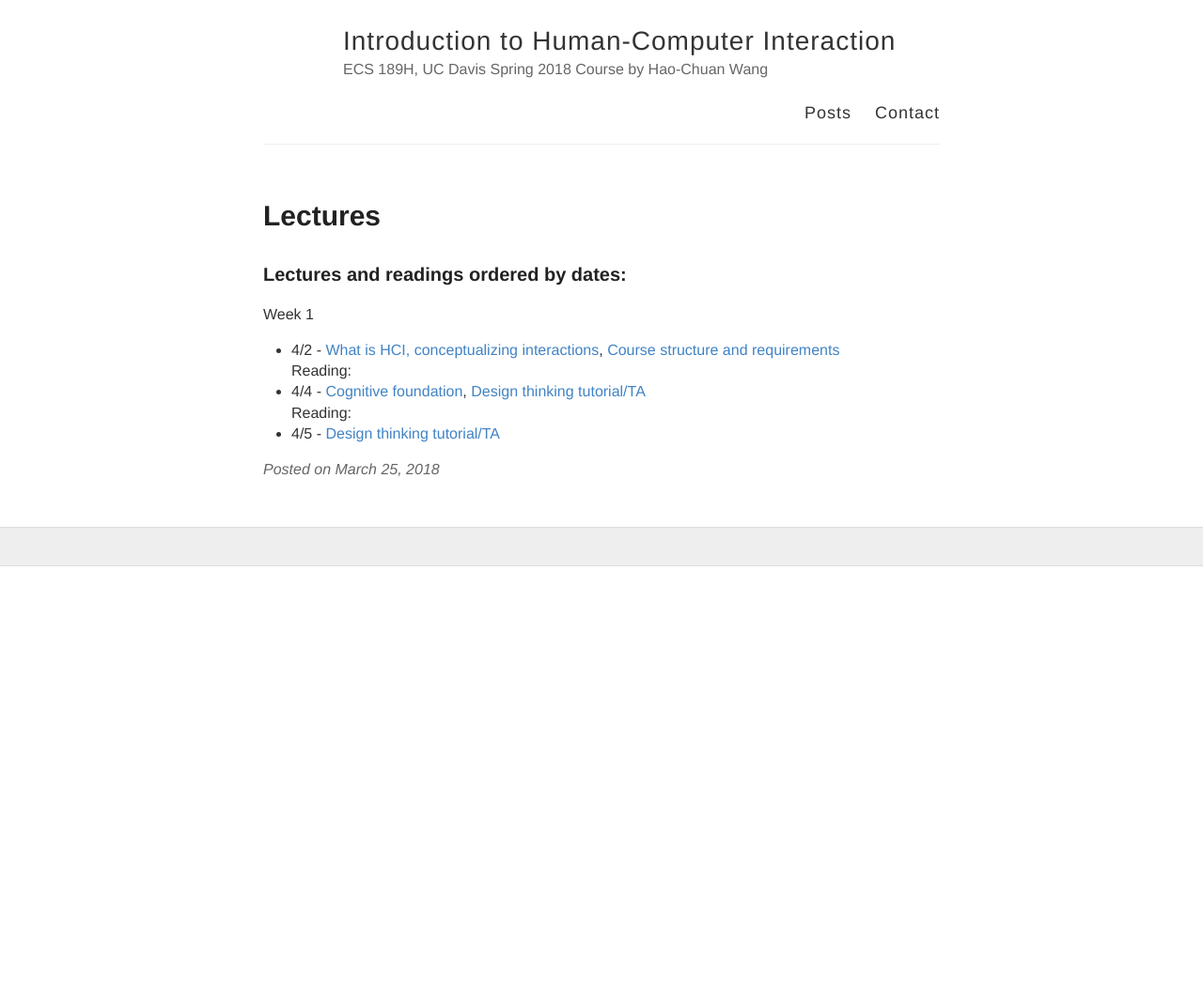
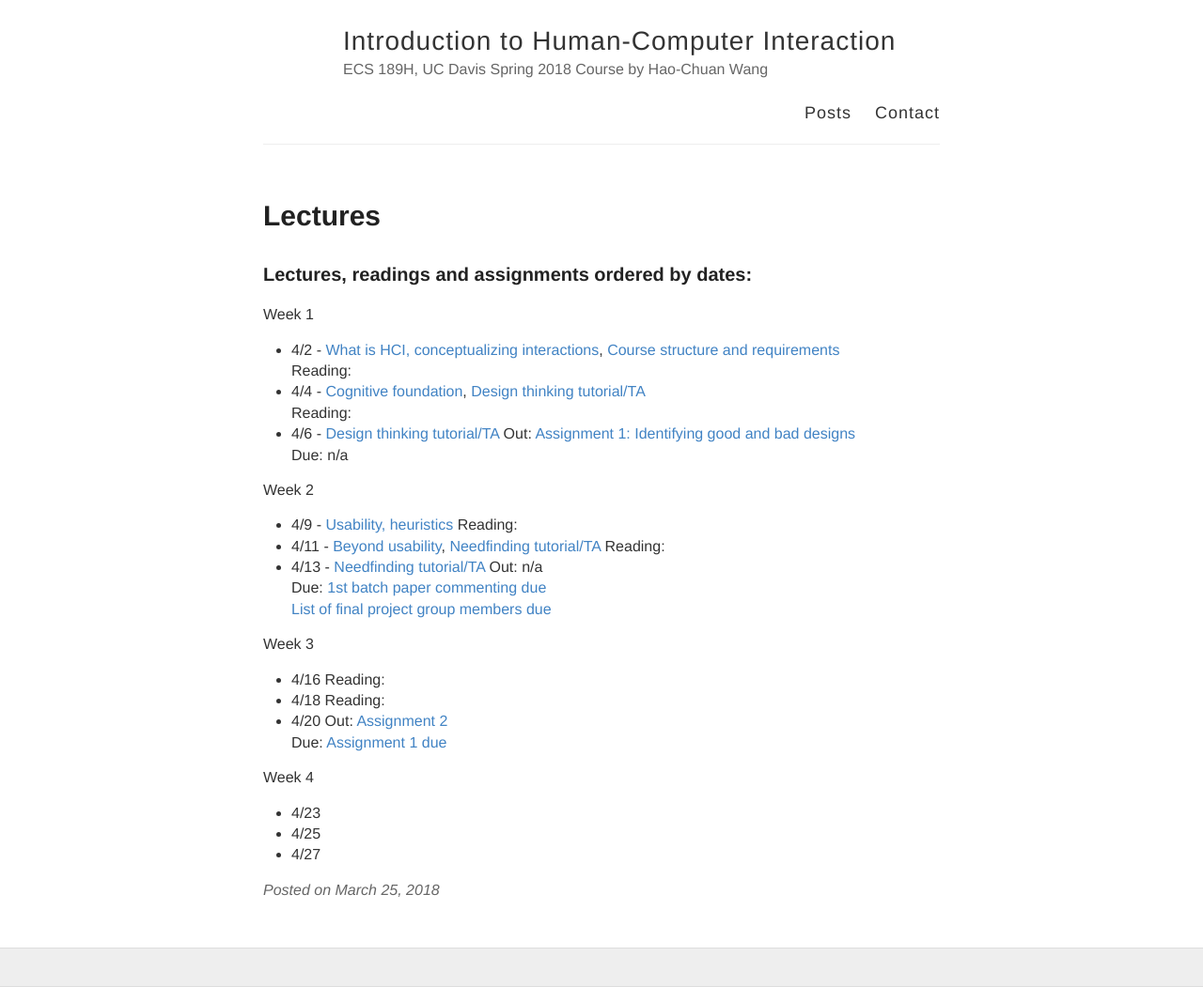
Before and after one commit to hciwang/hciwang.github.io, a Jekyll site: the page built from _posts/2018-3-25-lectures.md, in a window 1280 px wide. Shown: the whole page at 94% size. Built offline with Jekyll 4.4.1, drawn with Linux system fonts in a browser that asks for light colours; before the commit the page ends 900 px from its top, so only the background shows below that.

Commit message:
Update 2018-3-25-lectures.md

```diff
--- a/_posts/2018-3-25-lectures.md
+++ b/_posts/2018-3-25-lectures.md
@@ -4,10 +4,36 @@ title: Lectures
 permalink: /lectures/
 ---
 
-### Lectures and readings ordered by dates:
+### Lectures, readings and assignments ordered by dates:
 Week 1
 - 4/2 - [What is HCI, conceptualizing interactions](), [Course structure and requirements]()
 Reading:
 - 4/4 - [Cognitive foundation](), [Design thinking tutorial/TA]()
 Reading:
-- 4/5 - [Design thinking tutorial/TA]()
+- 4/6 - [Design thinking tutorial/TA]()
+Out: [Assignment 1: Identifying good and bad designs]()
+Due: n/a
+
+Week 2
+- 4/9 - [Usability, heuristics]()
+Reading:
+- 4/11 - [Beyond usability](), [Needfinding tutorial/TA]()
+Reading:
+- 4/13 - [Needfinding tutorial/TA]()
+Out: n/a
+Due: [1st batch paper commenting due]()
+[List of final project group members due]()
+
+Week 3
+- 4/16
+Reading:
+- 4/18
+Reading:
+- 4/20
+Out: [Assignment 2]()
+Due: [Assignment 1 due]()
+
+Week 4
+- 4/23
+- 4/25
+- 4/27
```
